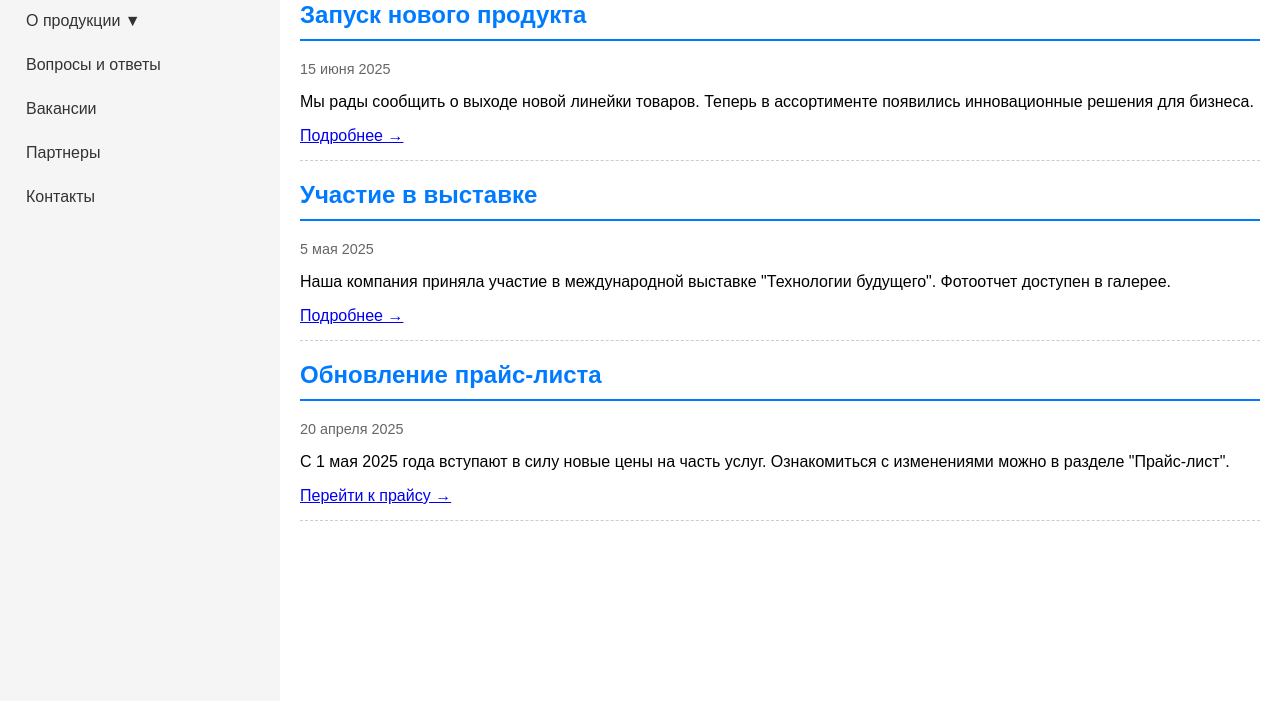
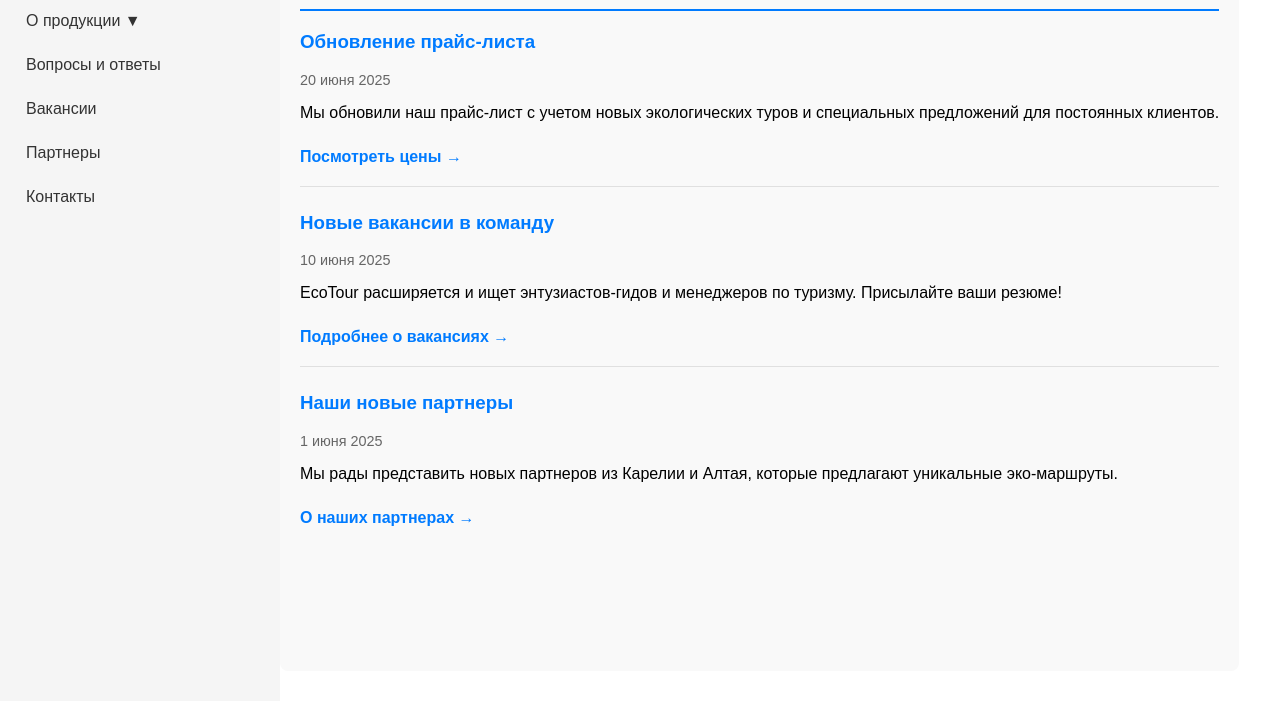
Before and after one commit to l1kaa11/UP02-2025, a plain HTML site: page news.html in a window 1280 px wide. Shown: the part 99-800 px from the top of the page. Drawn offline with Linux system fonts and the light colour scheme.

Commit message:
Добавлены правдивые новости, все ссылки теперь рабочие, также переделаны стили для новостей

```diff
--- a/news.html
+++ b/news.html
@@ -12,6 +12,7 @@
             display: flex;
             min-height: 100vh;
         }
+
         nav {
             background: #f5f5f5;
             padding: 15px;
@@ -56,16 +57,53 @@
             border-bottom: 2px solid #007bff;
             padding-bottom: 10px;
         }
+
+        .news-section {
+    margin: 30px 0;
+    padding: 20px;
+    background: #f9f9f9;
+    border-radius: 8px;
+}
+
+.news-section h2 {
+    color:  #007bff;
+    margin-bottom: 20px;
+}
+
 .news-item {
-            margin-bottom: 20px;
-            padding-bottom: 15px;
-            border-bottom: 1px dashed #ccc;
+    margin-bottom: 25px;
+    padding-bottom: 20px;
+    border-bottom: 1px solid #e0e0e0;
 }
+
+.news-item:last-child {
+    border-bottom: none;
+    margin-bottom: 0;
+    padding-bottom: 0;
+}
+
+.news-item h3 {
+    color:  #007bff;
+    margin-top: 0;
+}
+
 .news-date {
     color: #666;
     font-size: 0.9em;
+    margin: 5px 0 10px;
 }
 
+.news-item a {
+    color:  #007bff;
+    text-decoration: none;
+    font-weight: bold;
+    display: inline-block;
+    margin-top: 10px;
+}
+
+.news-item a:hover {
+    text-decoration: underline;
+}
         @media (max-width: 768px) {
             body {
                 flex-direction: column;
@@ -100,33 +138,30 @@
     </nav>
 
 
-    <main>
-        <h1>Новости компании EcoTour</h1>
-
+<div class="news-section">
+    <h2>Последние новости</h2>
 
     <div class="news-item">
-            <h2>Запуск нового продукта</h2>
-            <p class="news-date">15 июня 2025</p>
-            <p>Мы рады сообщить о выходе новой линейки товаров. Теперь в ассортименте появились инновационные решения для бизнеса.</p>
-            <a href="news-1-details.html">Подробнее →</a>
+        <h3>Обновление прайс-листа</h3>
+        <p class="news-date">20 июня 2025</p>
+        <p>Мы обновили наш прайс-лист с учетом новых экологических туров и специальных предложений для постоянных клиентов.</p>
+        <a href="price.html">Посмотреть цены →</a>
     </div>
 
+    <div class="news-item">
+        <h3>Новые вакансии в команду</h3>
+        <p class="news-date">10 июня 2025</p>
+        <p>EcoTour расширяется и ищет энтузиастов-гидов и менеджеров по туризму. Присылайте ваши резюме!</p>
+        <a href="vacancies.html">Подробнее о вакансиях →</a>
+    </div>
 
     <div class="news-item">
-            <h2>Участие в выставке</h2>
-            <p class="news-date">5 мая 2025</p>
-            <p>Наша компания приняла участие в международной выставке "Технологии будущего". Фотоотчет доступен в галерее.</p>
-            <a href="news-2-details.html">Подробнее →</a>
+        <h3>Наши новые партнеры</h3>
+        <p class="news-date">1 июня 2025</p>
+        <p>Мы рады представить новых партнеров из Карелии и Алтая, которые предлагают уникальные эко-маршруты.</p>
+        <a href="partners.html">О наших партнерах →</a>
     </div>
-
-
-        <div class="news-item">
-            <h2>Обновление прайс-листа</h2>
-            <p class="news-date">20 апреля 2025</p>
-            <p>С 1 мая 2025 года вступают в силу новые цены на часть услуг. Ознакомиться с изменениями можно в разделе "Прайс-лист".</p>
-            <a href="price.html">Перейти к прайсу →</a>
 </div>
-    </main>
 
 </body>
 </html>
```
Lines whose indentation alone changed are shown as unchanged.
